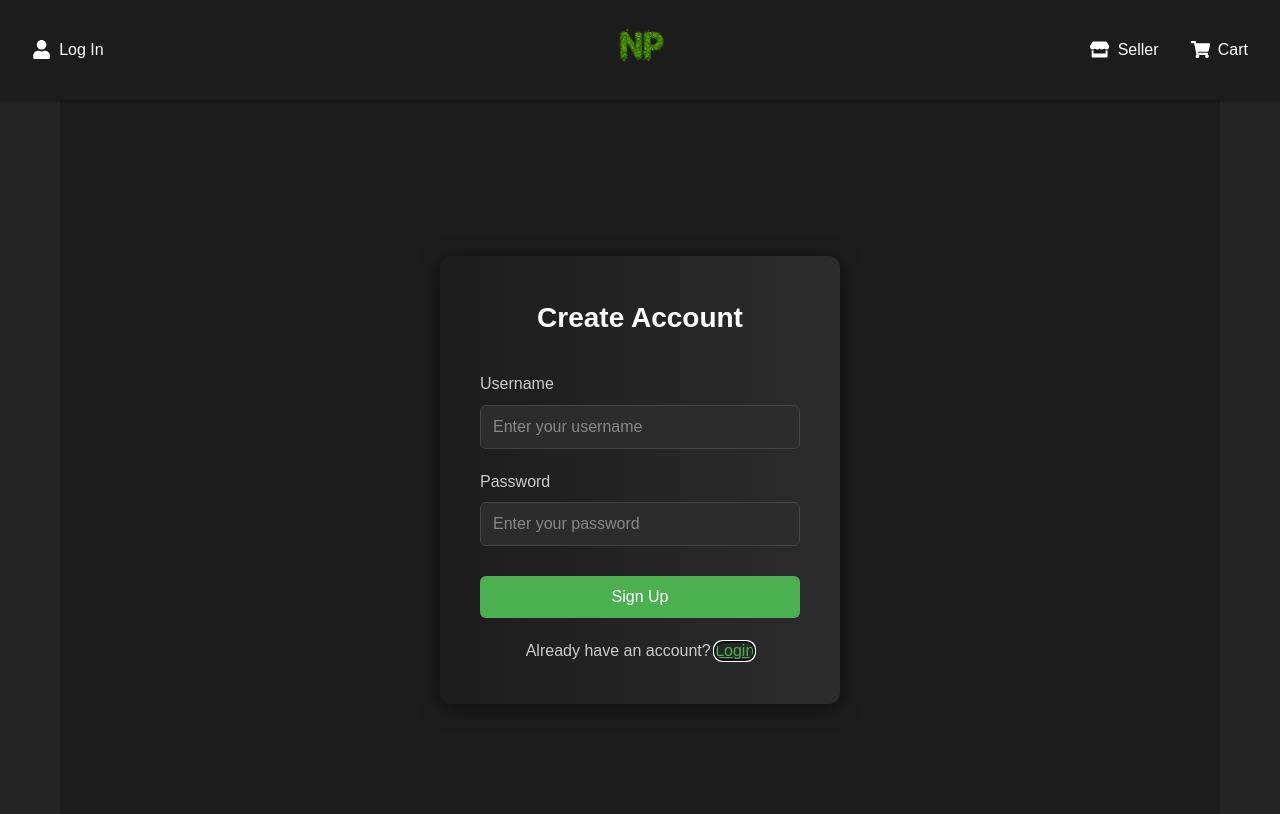
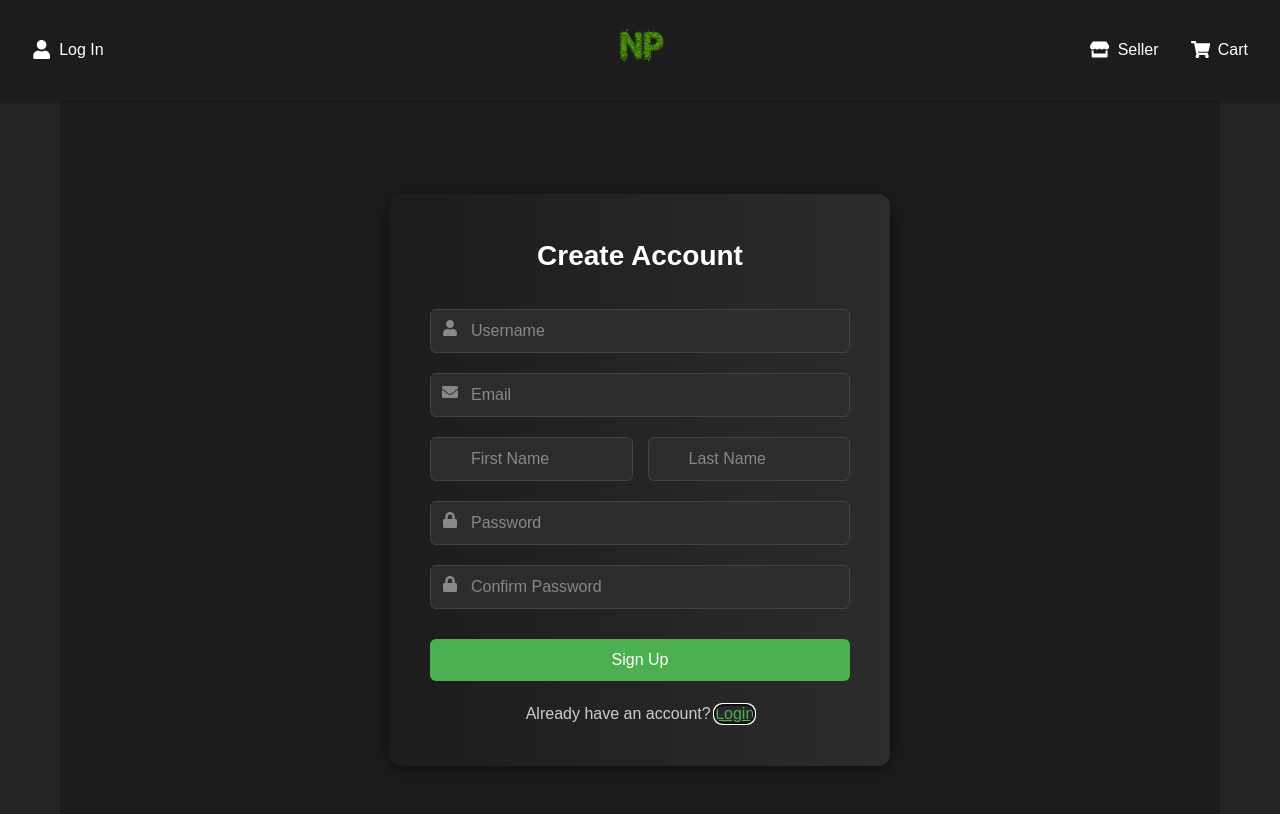
Before and after one commit to AdmiralMudkipz/Nature-Picture, a React (Vite) app in the folder Frontend/: page /login in a window 1280 px wide. Both pictures are taken after a click on the button "Sign Up". Shown: the top 814 px of the page. Built offline with nearby package versions, Linux system fonts and the light colour scheme.

Commit message:
Update SignUp components

```diff
--- a/Frontend/src/components/Login.tsx
+++ b/Frontend/src/components/Login.tsx
@@ -3,6 +3,7 @@ import { useNavigate, useLocation } from "react-router-dom";
 import { useUser } from "../context/UserContext"; // Import the UserContext hook
 import axios from "axios";
 import styled from "styled-components";
+import { FaUser, FaEnvelope, FaLock } from "react-icons/fa";
 
 interface LoginResponse {
   username: string;
@@ -12,16 +13,34 @@ interface LoginResponse {
   email: string;      // Add email in the response type
 }
 
+interface SignUpData {
+  username: string;
+  email: string;
+  first_name: string;
+  last_name: string;
+  password: string;
+  confirm_password: string;
+}
+
 const Login = () => {
   const [isLogin, setIsLogin] = useState(true);
   const [username, setUsername] = useState("");
   const [password, setPassword] = useState("");
   const [error, setError] = useState<string | null>(null);
+  const [signUpData, setSignUpData] = useState<SignUpData>({
+    username: "",
+    email: "",
+    first_name: "",
+    last_name: "",
+    password: "",
+    confirm_password: ""
+  });
+  const [signUpErrors, setSignUpErrors] = useState<Record<string, string>>({});
   const { setUser } = useUser(); // Destructure setUser from context to update the user state
   const navigate = useNavigate();
   const location = useLocation();
 
-  const handleSubmit = async (e: React.FormEvent) => {
+  const handleLogin = async (e: React.FormEvent) => {
     e.preventDefault();
     setError(null);
 
@@ -53,38 +72,186 @@ const Login = () => {
     }
   };
 
+  const validateSignUp = () => {
+    const newErrors: Record<string, string> = {};
+
+    if (!signUpData.username) newErrors.username = 'Username is required';
+    if (!signUpData.email) newErrors.email = 'Email is required';
+    else if (!/\S+@\S+\.\S+/.test(signUpData.email)) newErrors.email = 'Email is invalid';
+    if (!signUpData.first_name) newErrors.first_name = 'First name is required';
+    if (!signUpData.last_name) newErrors.last_name = 'Last name is required';
+    if (!signUpData.password) newErrors.password = 'Password is required';
+    else if (signUpData.password.length < 8) newErrors.password = 'Password must be at least 8 characters';
+    if (!signUpData.confirm_password) newErrors.confirm_password = 'Please confirm your password';
+    else if (signUpData.password !== signUpData.confirm_password) newErrors.confirm_password = 'Passwords do not match';
+
+    setSignUpErrors(newErrors);
+    return Object.keys(newErrors).length === 0;
+  };
+
+  const handleSignUp = async (e: React.FormEvent) => {
+    e.preventDefault();
+    if (!validateSignUp()) return;
+
+    try {
+      const response = await axios.post(
+        "http://localhost:8000/api/register/",
+        {
+          username: signUpData.username,
+          email: signUpData.email,
+          first_name: signUpData.first_name,
+          last_name: signUpData.last_name,
+          password: signUpData.password
+        }
+      );
+
+      console.log("Sign up successful:", response.data);
+      setIsLogin(true); // Switch to login mode after successful signup
+    } catch (error: any) {
+      console.error("Sign up failed:", error);
+      setError(error.response?.data?.message || "Sign up failed. Please try again.");
+    }
+  };
+
+  const handleSignUpChange = (e: React.ChangeEvent<HTMLInputElement>) => {
+    const { name, value } = e.target;
+    setSignUpData(prev => ({
+      ...prev,
+      [name]: value
+    }));
+    // Clear error when user starts typing
+    if (signUpErrors[name]) {
+      setSignUpErrors(prev => ({
+        ...prev,
+        [name]: ''
+      }));
+    }
+  };
+
   return (
     <LoginContainer>
       <LoginBox>
         <Title>{isLogin ? "Welcome Back" : "Create Account"}</Title>
         {error && <ErrorMessage>{error}</ErrorMessage>}
-        <Form onSubmit={handleSubmit}>
+        {isLogin ? (
+          <Form onSubmit={handleLogin}>
             <FormGroup>
-            <Label htmlFor="username">Username</Label>
+              <InputGroup>
+                <Icon><FaUser /></Icon>
                 <Input
                   type="text"
-              id="username"
                   value={username}
                   onChange={(e) => setUsername(e.target.value)}
                   required
-              placeholder="Enter your username"
+                  placeholder="Username"
                 />
+              </InputGroup>
             </FormGroup>
             <FormGroup>
-            <Label htmlFor="password">Password</Label>
+              <InputGroup>
+                <Icon><FaLock /></Icon>
                 <Input
                   type="password"
-              id="password"
                   value={password}
                   onChange={(e) => setPassword(e.target.value)}
                   required
-              placeholder="Enter your password"
+                  placeholder="Password"
                 />
+              </InputGroup>
             </FormGroup>
-          <SubmitButton type="submit">
-            {isLogin ? "Login" : "Sign Up"}
-          </SubmitButton>
+            <SubmitButton type="submit">Login</SubmitButton>
           </Form>
+        ) : (
+          <Form onSubmit={handleSignUp}>
+            <FormGroup>
+              <InputGroup>
+                <Icon><FaUser /></Icon>
+                <Input
+                  type="text"
+                  name="username"
+                  value={signUpData.username}
+                  onChange={handleSignUpChange}
+                  placeholder="Username"
+                  $hasError={!!signUpErrors.username}
+                />
+              </InputGroup>
+              {signUpErrors.username && <ErrorText>{signUpErrors.username}</ErrorText>}
+            </FormGroup>
+
+            <FormGroup>
+              <InputGroup>
+                <Icon><FaEnvelope /></Icon>
+                <Input
+                  type="email"
+                  name="email"
+                  value={signUpData.email}
+                  onChange={handleSignUpChange}
+                  placeholder="Email"
+                  $hasError={!!signUpErrors.email}
+                />
+              </InputGroup>
+              {signUpErrors.email && <ErrorText>{signUpErrors.email}</ErrorText>}
+            </FormGroup>
+
+            <FormRow>
+              <FormGroup>
+                <Input
+                  type="text"
+                  name="first_name"
+                  value={signUpData.first_name}
+                  onChange={handleSignUpChange}
+                  placeholder="First Name"
+                  $hasError={!!signUpErrors.first_name}
+                />
+                {signUpErrors.first_name && <ErrorText>{signUpErrors.first_name}</ErrorText>}
+              </FormGroup>
+
+              <FormGroup>
+                <Input
+                  type="text"
+                  name="last_name"
+                  value={signUpData.last_name}
+                  onChange={handleSignUpChange}
+                  placeholder="Last Name"
+                  $hasError={!!signUpErrors.last_name}
+                />
+                {signUpErrors.last_name && <ErrorText>{signUpErrors.last_name}</ErrorText>}
+              </FormGroup>
+            </FormRow>
+
+            <FormGroup>
+              <InputGroup>
+                <Icon><FaLock /></Icon>
+                <Input
+                  type="password"
+                  name="password"
+                  value={signUpData.password}
+                  onChange={handleSignUpChange}
+                  placeholder="Password"
+                  $hasError={!!signUpErrors.password}
+                />
+              </InputGroup>
+              {signUpErrors.password && <ErrorText>{signUpErrors.password}</ErrorText>}
+            </FormGroup>
+
+            <FormGroup>
+              <InputGroup>
+                <Icon><FaLock /></Icon>
+                <Input
+                  type="password"
+                  name="confirm_password"
+                  value={signUpData.confirm_password}
+                  onChange={handleSignUpChange}
+                  placeholder="Confirm Password"
+                  $hasError={!!signUpErrors.confirm_password}
+                />
+              </InputGroup>
+              {signUpErrors.confirm_password && <ErrorText>{signUpErrors.confirm_password}</ErrorText>}
+            </FormGroup>
+
+            <SubmitButton type="submit">Sign Up</SubmitButton>
+          </Form>
+        )}
         <ToggleText>
           {isLogin ? "Don't have an account? " : "Already have an account? "}
           <ToggleButton onClick={() => setIsLogin(!isLogin)}>
@@ -110,7 +277,7 @@ const LoginBox = styled.div`
   padding: 40px;
   border-radius: 12px;
   width: 100%;
-  max-width: 400px;
+  max-width: 500px;
   box-shadow: 0 4px 20px rgba(0, 0, 0, 0.5);
 `;
 
@@ -130,6 +297,12 @@ const ErrorMessage = styled.div`
   border-radius: 6px;
 `;
 
+const ErrorText = styled.div`
+  color: #ff4d4f;
+  font-size: 14px;
+  margin-top: 4px;
+`;
+
 const Form = styled.form`
   display: flex;
   flex-direction: column;
@@ -142,15 +315,29 @@ const FormGroup = styled.div`
   gap: 8px;
 `;
 
-const Label = styled.label`
-  color: #cccccc;
-  font-size: 16px;
+const FormRow = styled.div`
+  display: grid;
+  grid-template-columns: 1fr 1fr;
+  gap: 15px;
 `;
 
-const Input = styled.input`
-  padding: 12px;
+const InputGroup = styled.div`
+  position: relative;
+  display: flex;
+  align-items: center;
+`;
+
+const Icon = styled.div`
+  position: absolute;
+  left: 12px;
+  color: #888;
+`;
+
+const Input = styled.input<{ $hasError?: boolean }>`
+  width: 100%;
+  padding: 12px 12px 12px 40px;
   border-radius: 6px;
-  border: 1px solid #444;
+  border: 1px solid ${({ $hasError }) => ($hasError ? '#ff4d4f' : '#444')};
   background-color: #2c2c2c;
   color: #ffffff;
   font-size: 16px;
```
Also changed, not shown: Frontend/src/pages/SignUp.tsx (line endings or trailing spaces). Lines whose indentation alone changed are shown as unchanged.
